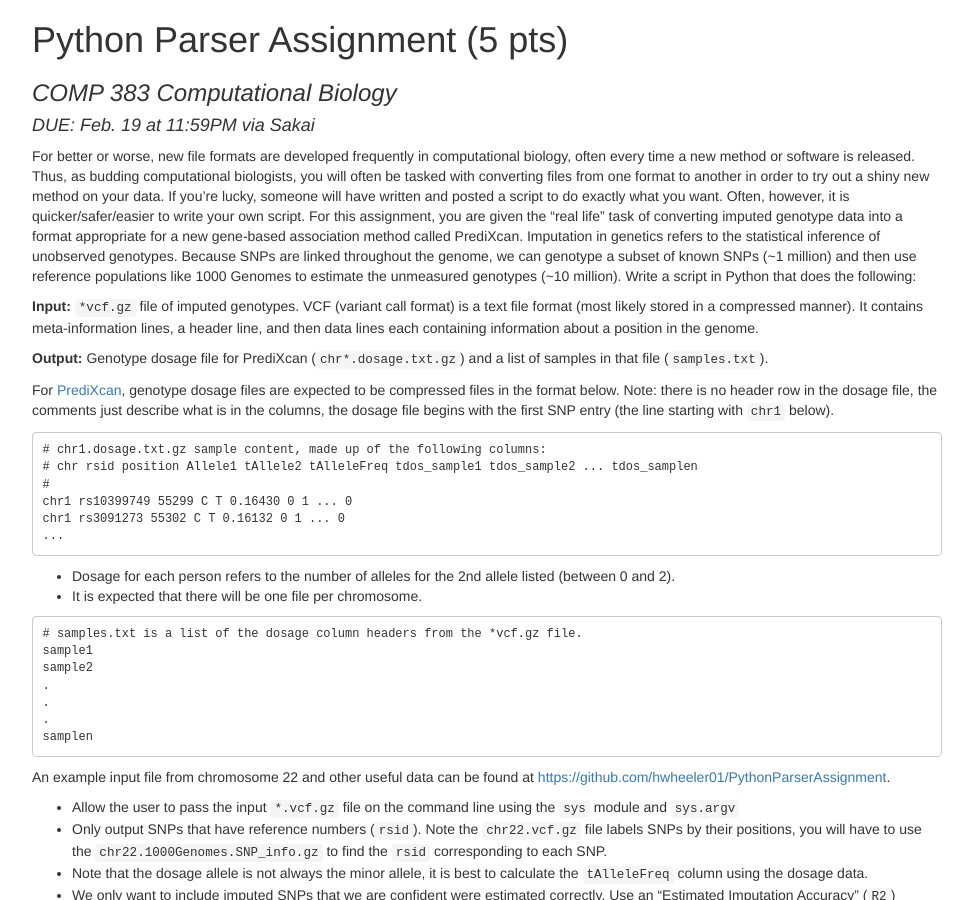
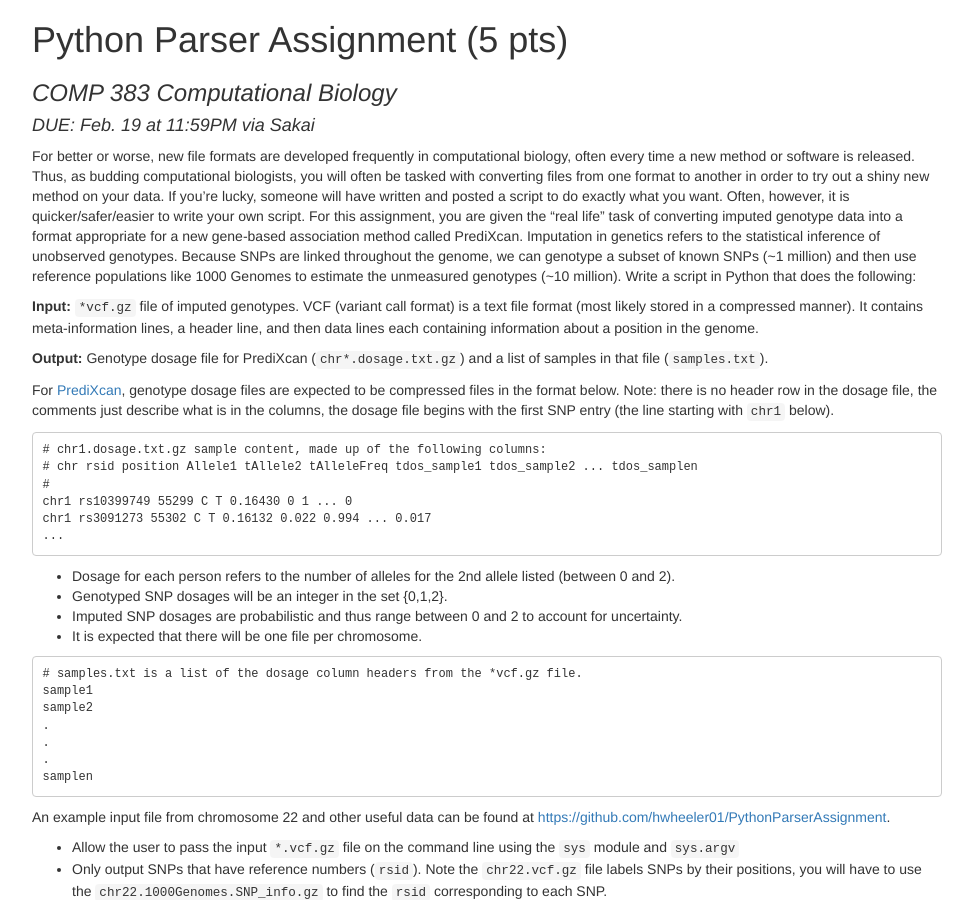
Before and after one commit to hwheeler01/CompBio, a Jekyll site: the page vcf_parser.html, which Jekyll copies as it is, in a window 1280 px wide and 900 px high. Shown: the whole window, without its empty margins (153-1126 px from the left). Built offline with Jekyll 4.4.1, drawn with Linux system fonts in a browser that asks for light colours.

Commit message:
add dosage clarification to parser assignment

```diff
--- a/vcf_parser.html
+++ b/vcf_parser.html
@@ -85,10 +85,12 @@ img {
 # chr rsid position Allele1 tAllele2 tAlleleFreq tdos_sample1 tdos_sample2 ... tdos_samplen
 #
 chr1 rs10399749 55299 C T 0.16430 0 1 ... 0
-chr1 rs3091273 55302 C T 0.16132 0 1 ... 0
+chr1 rs3091273 55302 C T 0.16132 0.022 0.994 ... 0.017
 ...</code></pre>
 <ul>
 <li>Dosage for each person refers to the number of alleles for the 2nd allele listed (between 0 and 2).</li>
+<li>Genotyped SNP dosages will be an integer in the set {0,1,2}.</li>
+<li>Imputed SNP dosages are probabilistic and thus range between 0 and 2 to account for uncertainty.</li>
 <li>It is expected that there will be one file per chromosome.</li>
 </ul>
 <pre><code># samples.txt is a list of the dosage column headers from the *vcf.gz file.
```
